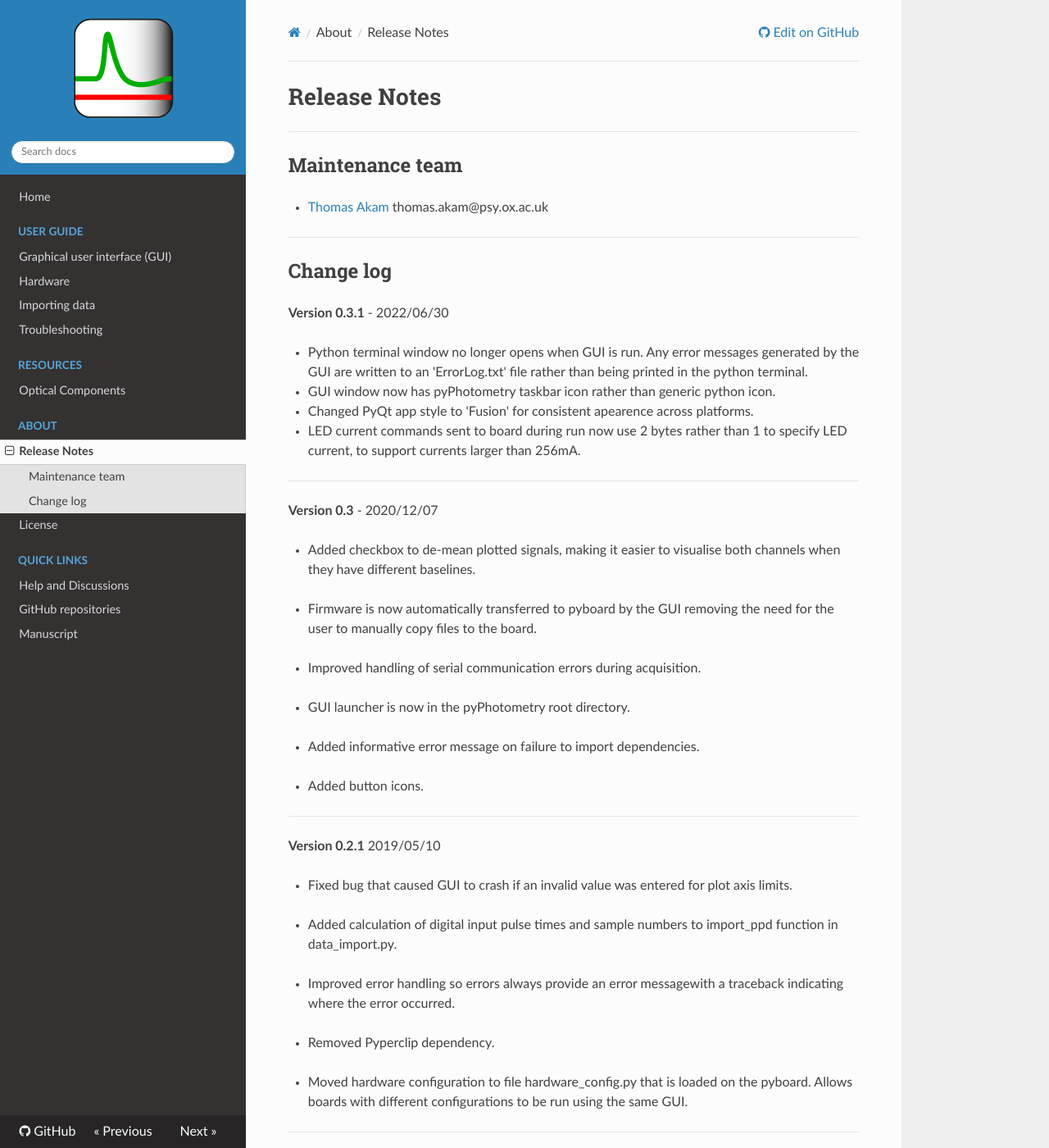
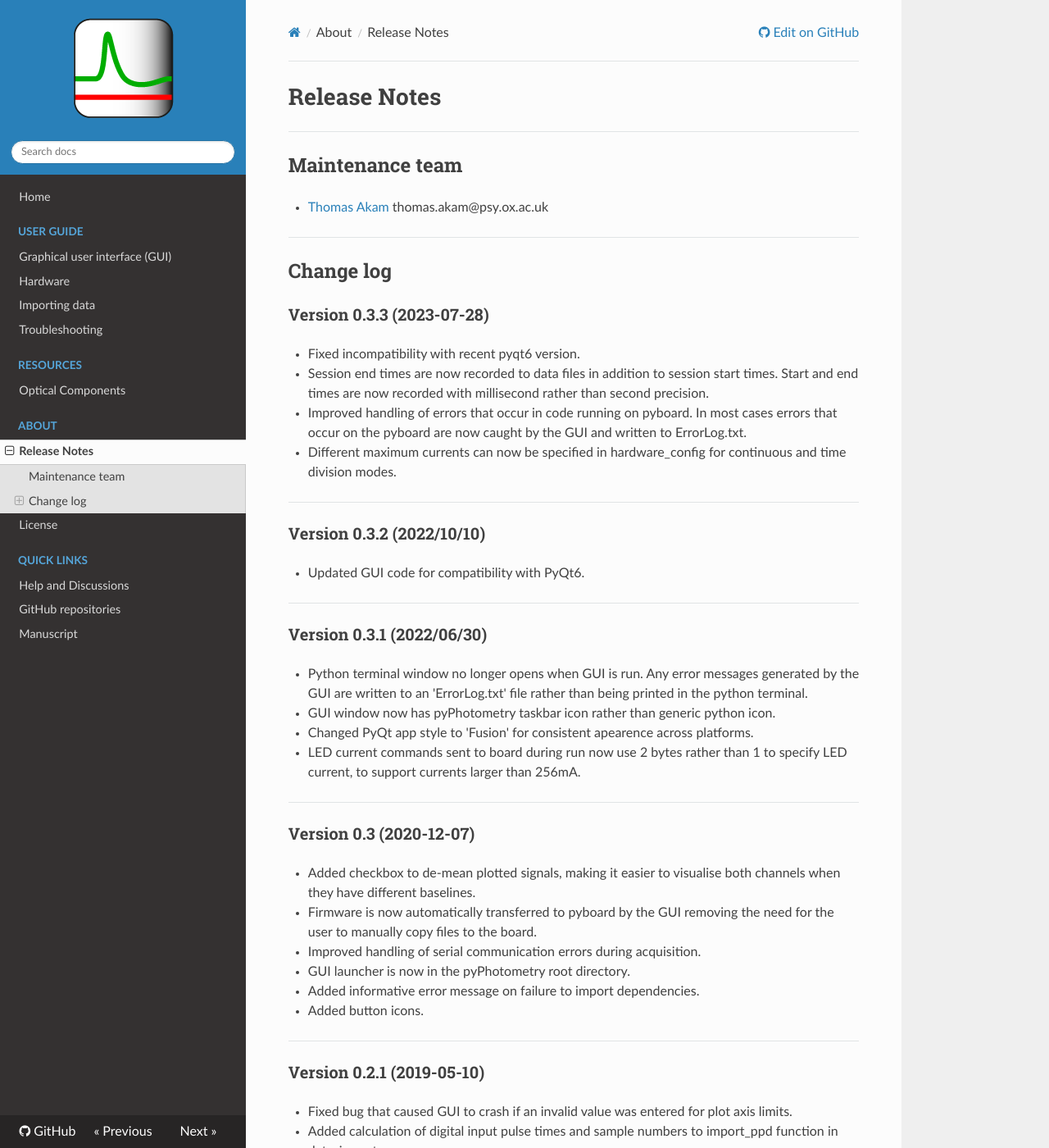
Before and after one commit to pyPhotometry/docs, an MkDocs documentation site: the page built from docs/about/release-notes.md, in a window 1280 px wide and 1400 px high. Shown: the whole window at 82% size. Built offline with MkDocs 1.6.1, drawn with Linux system fonts in a browser that asks for light colours; nearby versions of some CDN libraries; some of the changed text lies outside the part shown.

Commit message:
- Updated release notes for v0.3.3
- Updated dependecies from pyqt5 -> pyqt6

```diff
--- a/docs/about/release-notes.md
+++ b/docs/about/release-notes.md
@@ -10,7 +10,25 @@
 
 ## Change log
 
-**Version 0.3.1** - 2022/06/30
+### Version 0.3.3 (2023-07-28)
+
+- Fixed incompatibility with recent pyqt6 version.
+
+- Session end times are now recorded to data files in addition to session start times.  Start and end times are now recorded with millisecond rather than second precision.
+
+- Improved handling of errors that occur in code running on pyboard.  In most cases errors that occur on the pyboard are now caught by the GUI and written to ErrorLog.txt.
+
+- Different maximum currents can now be specified in hardware_config for continuous and time division modes.
+
+---
+
+### Version 0.3.2 (2022/10/10)
+
+- Updated GUI code for compatibility with PyQt6.
+
+---
+
+### Version 0.3.1 (2022/06/30)
 
 - Python terminal window no longer opens when GUI is run. Any error messages generated by the GUI are written to an 'ErrorLog.txt' file rather than being printed in the python terminal.
 
@@ -22,46 +40,46 @@
 
 ---
 
-**Version 0.3** - 2020/12/07
+### Version 0.3 (2020-12-07)
 
 - Added checkbox to de-mean plotted signals, making it easier to visualise both channels when they have different baselines.
-#
+
 - Firmware is now automatically transferred to pyboard by the GUI removing the need for the user to manually copy files to the board.
-#
+
 - Improved handling of serial communication errors during acquisition.
-#
+
 - GUI launcher is now in the pyPhotometry root directory.
-#
+
 - Added informative error message on failure to import dependencies.
-#
+
 - Added button icons.
 
 ---
 
-**Version 0.2.1** 2019/05/10
+### Version 0.2.1 (2019-05-10)
 
 - Fixed bug that caused GUI to crash if an invalid value was entered for plot axis limits.
-#
+
 - Added calculation of digital input pulse times and sample numbers to import_ppd function in data_import.py.
-#
+
 - Improved error handling so errors always provide an error messagewith a traceback indicating where the error occurred.
-#
+
 - Removed Pyperclip dependency.
-#
+
 - Moved hardware configuration to file hardware_config.py that is loaded on the pyboard.  Allows boards with different configurations to be run using the same GUI.
 
 ---
 
-**Version 0.2** - 2018/11/08
+### Version 0.2 (2018-11-08)
 
 Version detailed in Scientific Reports Manuscript.
 
 - Added functionality to save data as .csv files.
-#
+
 - Added function for importing *.ppd* files into Matlab.
 
 ---
 
-**Version 0.1** -  2018/10/02
+### Version 0.1 (2018-10-02)
 
 Version detailed in Biorxiv manuscript.
```
Also changed, not shown: docs/index.md (+2 -2 lines).
